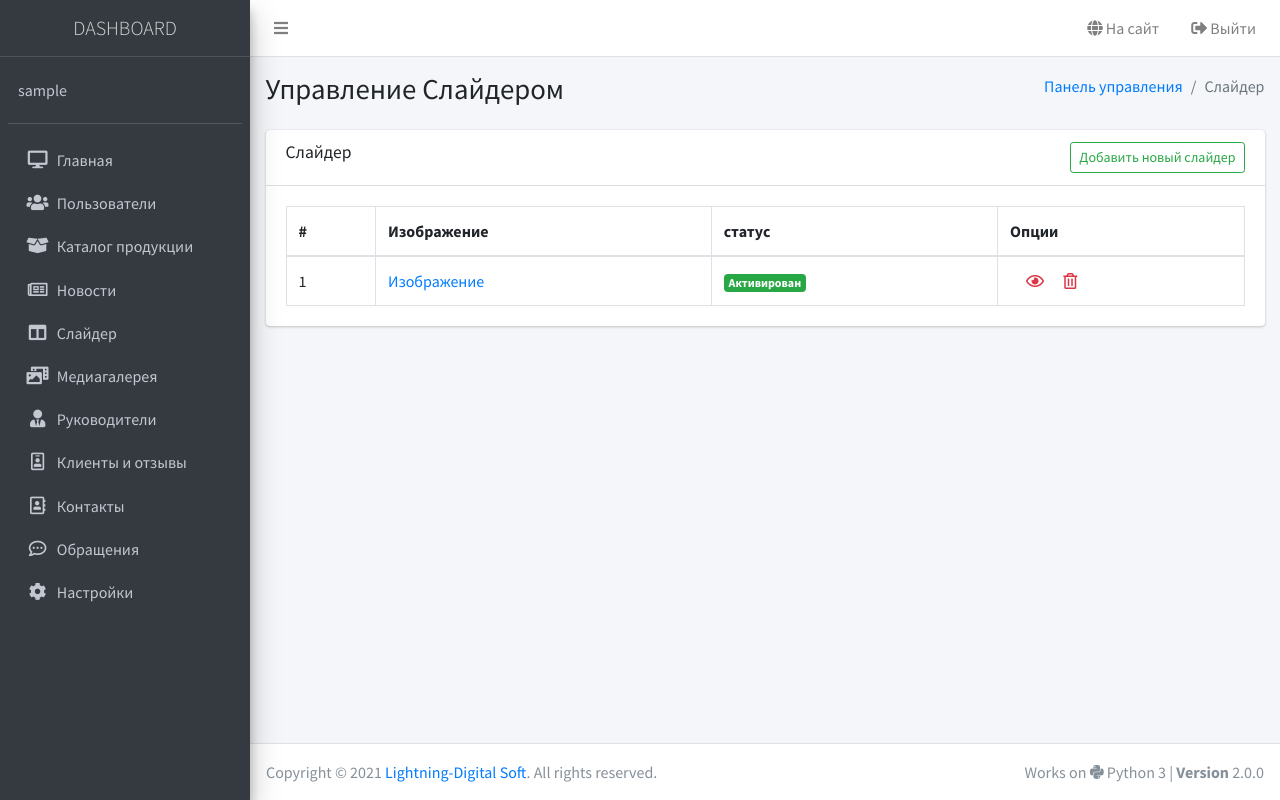
After one commit to Wern-rm/raton.by, a Flask app: page /dashboard/sliders in a window 1280 px wide. The commit adds this page. Run offline with Flask 2, Linux system fonts and the light colour scheme; a user stored in the database is signed in; tables that the repository leaves empty hold one stand-in row (values such as "Sample post"); parts of the project's set-up code (start-up, migrations or seed data) failed here and were passed over; some libraries are stand-ins or nearby versions.

Commit message:
Модуль слайдер

```diff
--- /dev/null
+++ b/app/forms/dashboard_slider.py
@@ -0,0 +1,8 @@
+from flask_wtf import FlaskForm
+from flask_wtf.file import FileField, FileRequired
+from wtforms import SubmitField
+
+
+class SliderForm(FlaskForm):
+    file = FileField('Ваше изображение', validators=[FileRequired(u'File was empty!')], render_kw={'class': 'form-control'})
+    submit = SubmitField('Добавить', render_kw={'class': 'btn btn-outline-success'})
--- a/app/templates/dashboard/sidebar.html
+++ b/app/templates/dashboard/sidebar.html
@@ -21,8 +21,8 @@
             </a>
         </li>
         <li class="nav-item">
-            <a href="#" class="nav-link">
-                <i class="nav-icon fas fa-columns"></i> <p>Слайдеры</p>
+            <a href="{{ url_for('dashboard.sliders') }}" class="nav-link">
+                <i class="nav-icon fas fa-columns"></i> <p>Слайдер</p>
             </a>
         </li>
         <li class="nav-item">
--- /dev/null
+++ b/app/templates/dashboard/sliders.html
@@ -0,0 +1,127 @@
+{% extends 'dashboard/base.html' %}
+
+{% block description %}
+    <div class="row mb-2">
+        <div class="col-sm-6">
+            <h1 class="m-0">Управление Слайдером</h1>
+        </div>
+        <div class="col-sm-6">
+            <ol class="breadcrumb float-sm-right">
+                <li class="breadcrumb-item active"><a href="{{ url_for('dashboard.index') }}">Панель управления</a></li>
+                <li class="breadcrumb-item active">Слайдер</li>
+            </ol>
+         </div>
+    </div>
+{% endblock %}
+
+{% block content %}
+    <div class="row">
+        <div class="col-12">
+            <div class="card">
+                <div class="card-header">
+                    <div class="row">
+                        <div class="col-md-6">
+                            <div class="float-left">
+                                <h3 class="card-title">Слайдер</h3>
+                            </div>
+                        </div>
+                        <div class="col-md-6">
+                            <div class="float-right">
+                                <a href="#" data-toggle="modal" data-target="#create" class="btn btn-sm btn-outline-success">Добавить новый слайдер</a>
+                                <div class="modal fade" id="create">
+                                    <div class="modal-dialog modal-lg modal-dialog-centered">
+                                        <div class="modal-content">
+                                            <div class="modal-header">
+                                                <h4 class="modal-title">Добавление слайдера</h4>
+                                                <button type="button" class="close" data-dismiss="modal" aria-label="Close">
+                                                    <span aria-hidden="true">&times;</span>
+                                                </button>
+                                            </div>
+                                            <form action="{{ url_for('dashboard.sliders') }}" method="post" enctype="multipart/form-data">
+                                                {{ form.hidden_tag() }}
+                                                <div class="modal-body">
+                                                    <div class="form-group">
+                                                        {{ form.file.label() }}
+                                                        {{ form.file() }}
+                                                    </div>
+                                                </div>
+                                                <div class="modal-footer justify-content-between">
+                                                    <button type="button" class="btn btn-outline-danger" data-dismiss="modal">Отмена</button>
+                                                    {{ form.submit() }}
+                                                </div>
+                                            </form>
+                                        </div>
+                                    </div>
+                                </div>
+                            </div>
+                        </div>
+                    </div>
+                </div>
+
+                <div class="card-body">
+                    <table class="table table-hover table-bordered">
+                        <thead>
+                            <tr>
+                                <th>#</th>
+                                <th>Изображение</th>
+                                <th>статус</th>
+                                <th>Опции</th>
+                            </tr>
+                        </thead>
+                        {% if data != None and data|length > 0 %}
+                            <tbody>
+                                {% for i in data %}
+                                    <tr>
+                                        <td>{{ loop.index }}</td>
+                                        <td><a target="_blank" href="{{ url_for('static', filename=i.url) }}">Изображение</a></td>
+                                        <td>
+                                            {% if i.status == 0 %}
+                                                <span class="badge badge-danger">Не активирован</span>
+                                            {% else %}
+                                                <span class="badge badge-success">Активирован</span>
+                                            {% endif %}
+                                        </td>
+                                        <td>
+                                            {% if i.status == 0 %}
+                                                <a href="{{ url_for('dashboard.slider_activated', slider_id=i.id, status=1) }}" class="text-success pl-3" title="Активировать слайдер">
+                                                    <i class="fas fa-eye"></i>
+                                                </a>
+                                            {% else %}
+                                                <a href="{{ url_for('dashboard.slider_activated', slider_id=i.id, status=0) }}" class="text-danger pl-3" title="Деактивировать слайдер">
+                                                    <i class="far fa-eye"></i>
+                                                </a>
+                                            {% endif %}
+                                            <a href="#" class="text-danger pl-3" data-toggle="modal" data-target="#delete-{{ i.id }}" title="Удалить слайдер">
+                                                <i class="far fa-trash-alt"></i>
+                                            </a>
+                                            <div class="modal fade" id="delete-{{ i.id }}">
+                                                <div class="modal-dialog">
+                                                    <div class="modal-content bg-danger">
+                                                        <div class="modal-header">
+                                                            <h4 class="modal-title">Удаление слайдера</h4>
+                                                            <button type="button" class="close" data-dismiss="modal" aria-label="Close">
+                                                                <span aria-hidden="true">&times;</span>
+                                                            </button>
+                                                        </div>
+                                                        <div class="modal-body">
+                                                            <p>Вы действительно желаете удалить слайдер?</p>
+                                                            <p>Данное действие невозможно отменить.</p>
+                                                        </div>
+                                                        <div class="modal-footer justify-content-between">
+                                                            <button type="button" class="btn btn-outline-light" data-dismiss="modal">Отмена</button>
+                                                            <a href="{{ url_for('dashboard.slider_delete', slider_id=i.id) }}" class="btn btn-outline-light">Удалить</a>
+                                                        </div>
+                                                    </div>
+                                                </div>
+                                            </div>
+                                        </td>
+                                    </tr>
+                                {% endfor %}
+                            </tbody>
+                        {% endif %}
+                    </table>
+                </div>
+            </div>
+        </div>
+    </div>
+{% endblock %}
--- a/app/templates/dashboard/users.html
+++ b/app/templates/dashboard/users.html
@@ -123,6 +123,11 @@
                                                 <a href="{{ url_for('dashboard.user_activated', user_id=user.id, status=1) }}" class="pl-1" title="Активировать"><i class="far fa-check-circle text-success"></i></a>
                                             {% else %}
                                                 <a href="{{ url_for('dashboard.user_activated', user_id=user.id, status=0) }}" class="pl-1" title="Деактивировать"><i class="far fa-times-circle text-danger"></i></a>
+                                            {% endif %}
+                                            {% if user.is_banned == 0 %}
+                                                <a href="{{ url_for('dashboard.user_banned', user_id=user.id, status=1) }}" class="pl-1" title="Заблокировать"><i class="fas fa-user-times text-danger"></i></a>
+                                            {% else %}
+                                                <a href="{{ url_for('dashboard.user_banned', user_id=user.id, status=0) }}" class="pl-1" title="Разблокировать"><i class="fas fa-user-times text-success"></i></a>
                                             {% endif %}
                                             <a href="#" class="pl-1" data-toggle="modal" data-target="#delete-user-{{ user.id }}" title="Удалить"><i class="fas fa-trash-alt text-danger"></i></a>
                                         </div>
--- a/app/views/dashboard/__init__.py
+++ b/app/views/dashboard/__init__.py
@@ -8,3 +8,4 @@ from app.views.dashboard.index import index
 from app.views.dashboard.setting import settings
 from app.views.dashboard.logout import logout
 from app.views.dashboard.users import *
+from app.views.dashboard.sliders import *
--- a/app/views/dashboard/logout.py
+++ b/app/views/dashboard/logout.py
@@ -2,10 +2,12 @@ from flask import session, url_for, redirect
 from flask_login import logout_user, login_required
 
 from app.views.dashboard import bp
+from app.controllers.dashboard_controller import dashboard_controller
 
 
 @bp.route('/logout/')
 @login_required
+@dashboard_controller
 def logout():
     session.pop('version', None)
     session.pop('server_name', None)
--- /dev/null
+++ b/app/views/dashboard/sliders/__init__.py
@@ -0,0 +1,3 @@
+from app.views.dashboard.sliders.index import sliders
+from app.views.dashboard.sliders.delete import slider_delete
+from app.views.dashboard.sliders.activation import slider_activated
--- /dev/null
+++ b/app/views/dashboard/sliders/index.py
@@ -0,0 +1,35 @@
+import os
+
+from flask import render_template, redirect, url_for, current_app
+from flask_login import login_required
+
+from app import db, logger
+from app.forms.dashboard_slider import SliderForm
+from app.models.sliders import Sliders
+from app.utils.flask_upload_files import UploadFiles, IMAGES
+from app.views.dashboard import bp
+from app.controllers.dashboard_controller import dashboard_controller
+
+
+@bp.route('/sliders', methods=['GET', 'POST'])
+@login_required
+@dashboard_controller
+def sliders(**kwargs):
+    form = SliderForm()
+    uploader = UploadFiles(basedir=current_app.config.get('STATIC_APP'), storage='uploads', extensions=IMAGES)
+    if form.validate_on_submit():
+        try:
+            filename = uploader.save(file=form.file.data)
+            file_url = uploader.get_path(filename=filename)
+            db.session.add(Sliders(url=file_url))
+            db.session.commit()
+            return redirect(url_for('dashboard.sliders', action='success', id=21))
+        except Exception as e:
+            db.session.rollback()
+            logger.error(e)
+            return redirect(url_for('dashboard.sliders', action="error", id=999))
+
+    kwargs['title'] = 'Управление слайдером'
+    kwargs['data'] = db.session.query(Sliders).order_by(Sliders.id.desc()).all()
+    kwargs['form'] = form
+    return render_template("dashboard/sliders.html", **kwargs)
--- a/app/views/dashboard/users/ban.py
+++ b/app/views/dashboard/users/ban.py
@@ -14,8 +14,8 @@ def user_banned(user_id: int, status: int, **kwargs):
     try:
         db.session.query(Users).filter(Users.id == user_id).update({'is_banned': status})
         db.session.commit()
-        return redirect(url_for('dashboard.user', user_id=user_id, action='success', id=11))
+        return redirect(url_for('dashboard.users', action='success', id=11))
     except Exception as e:
         db.session.rollback()
         logger.error(e)
-        return redirect(url_for('dashboard.user', user_id=user_id, action='error', id=999))
+        return redirect(url_for('dashboard.users', action='error', id=999))
--- a/config.py
+++ b/config.py
@@ -33,3 +33,7 @@ class Config(object):
     SHOW_SINGLE_PAGE = True
     UNIT_PAY_ID = '72f7a10ae5762f18598b6ac228314ab3'
     QUERY_IP_BLOCK_COUNT = 10
+
+
+    APP_FOLDER = os.path.join(UPLOADS_BASE_DIR, 'app')
+    STATIC_APP = os.path.join(APP_FOLDER, 'static')
```
Also changed, not shown: app/models/sliders.py (added, +16 -0 lines), app/utils/flask_upload_files.py (added, +133 -0 lines), app/views/dashboard/login.py (+5 -2 lines), app/views/dashboard/sliders/activation.py (added, +21 -0 lines), app/views/dashboard/sliders/delete.py (added, +27 -0 lines).
